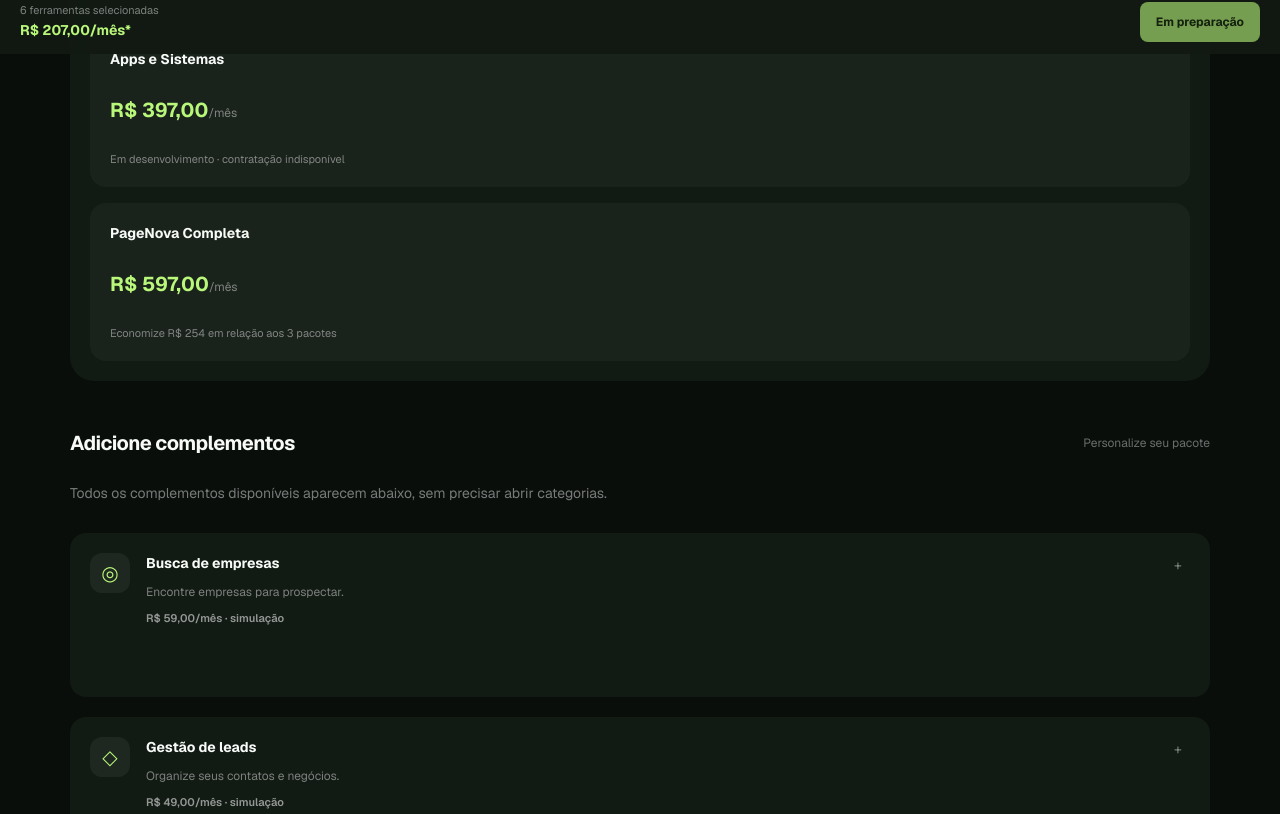
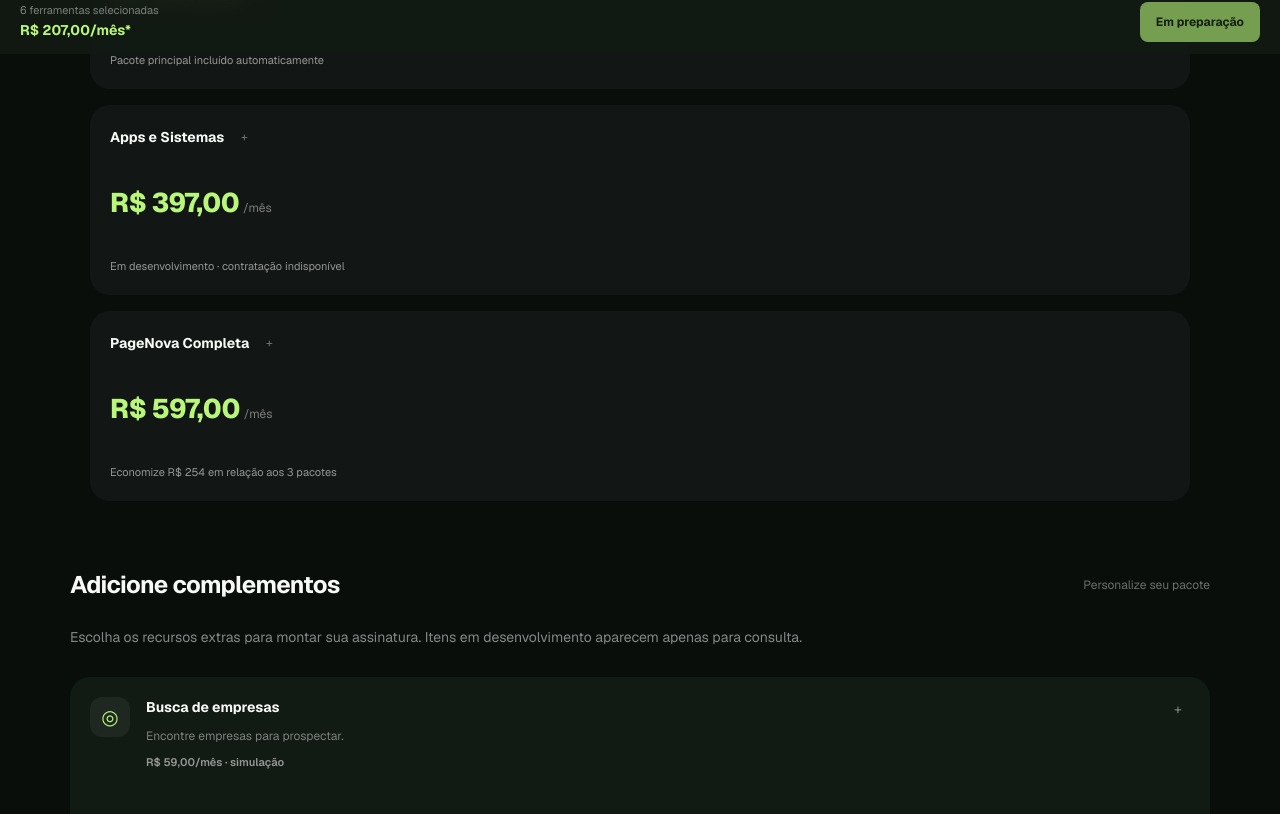
Before and after one commit to dramaflix2026-stack/pagenova-ai, a Next.js app in the folder frontend/: page /configurador-preview in a window 1280 px wide. Shown: the part 746-1560 px from the top of the page. Built offline with nearby package versions, Linux system fonts and the light colour scheme.

Commit message:
style(commercial): refine premium hierarchy, card rhythm, selection states and eliminate NaN prices

```diff
--- a/frontend/src/app/configurador-preview/page.tsx
+++ b/frontend/src/app/configurador-preview/page.tsx
@@ -8,7 +8,7 @@ type Family = "studio" | "crm" | "development";
 type Scenario = "studio" | "crm" | "development" | "all";
 const ownedByScenario:Record<Scenario,string[]>={studio:[],crm:[],development:[],all:[]};
 const baseByScenario:Record<Scenario,string>={studio:"bundle.studio",crm:"bundle.crm",development:"bundle.development",all:"bundle.all"};
-const tabs: {id:Family;label:string}[]=[{id:"studio",label:"Estúdio"},{id:"crm",label:"CRM"},{id:"development",label:"Desenvolvimento"}];
+
 const details:Record<string,{icon:string;description:string}>={
 "studio.sites":{icon:"◈",description:"Sites profissionais criados com IA."},
 "studio.landing":{icon:"▣",description:"Páginas para campanhas e vendas."},
@@ -28,7 +28,7 @@ const details:Record<string,{icon:string;description:string}>={
 };
 
 export default function ConfiguradorPreview(){
- const [family,setFamily]=useState<Family>("studio");
+
  const [scenario,setScenario]=useState<Scenario>("studio");
  const owned=useMemo(()=>expandEntitlements(ownedByScenario[scenario],true),[scenario]);
  const isOwned=(code:string)=>owned.includes(code);
@@ -41,11 +41,11 @@ export default function ConfiguradorPreview(){
  const quote=useMemo(()=>calculatePreviewQuote(normalized),[normalized]);
  const selectedBase=baseByScenario[scenario];
 
- const brl=(cents:number)=>new Intl.NumberFormat("pt-BR",{style:"currency",currency:"BRL"}).format(cents/100);
+ const brl=(cents:number)=>Number.isFinite(cents)?new Intl.NumberFormat("pt-BR",{style:"currency",currency:"BRL"}).format(cents/100):"Em breve";
  const toggle=(code:string)=>{if(isOwned(code)||code===baseByScenario[scenario])return;setSelected(prev=>normalizeSelection(prev.includes(code)?prev.filter(item=>item!==code):[...prev,code],true));};
- const changeScenario=(next:Scenario)=>{setScenario(next);setSelected([baseByScenario[next]]);setExpanded(false);setFamily(next==="studio"?"crm":"studio");};
+ const changeScenario=(next:Scenario)=>{setScenario(next);setSelected([baseByScenario[next]]);setExpanded(false);};
 
- const bundles=MODULAR_CATALOG.filter(item=>item.code.startsWith("bundle.")&&item.code!==baseByScenario[scenario]&&item.code!=="bundle.all");
+
  return <main className="min-h-screen bg-[#090e0b] text-[#f7faf6]">
  <div className="mx-auto max-w-[1180px] px-5 pb-28 sm:px-8 lg:pb-16">
  <header className="flex items-center justify-between gap-3 border-b border-white/10 py-6">
@@ -57,12 +57,12 @@ export default function ConfiguradorPreview(){
  <h1 className="mt-3 max-w-[760px] text-[clamp(2.2rem,4.3vw,3.8rem)] font-extrabold leading-[1.12] tracking-[-.045em]">Escolha as ferramentas.<br/><span className="text-[#b9f77a]">A gente simplifica o resto.</span></h1>
  <p className="mt-4 max-w-[590px] text-sm leading-7 text-white/55 sm:text-base">Monte seu espaço de trabalho com as soluções que fazem sentido para o seu negócio.</p>
  </section>
- <section aria-label="Escolha do pacote principal" className="mb-12 rounded-[24px] border border-white/10 bg-[#121a14] p-5 shadow-[0_18px_60px_rgba(0,0,0,0.18)] sm:p-7 lg:mb-14">
- <div className="mb-4 flex flex-wrap items-center justify-between gap-2"><h2 className="text-base font-bold">Escolha seu pacote principal</h2><span className="text-[11px] text-white/45">Valores mensais para novos clientes · sem cobrança nesta prévia</span></div>
- <div className="grid gap-4 sm:grid-cols-2 lg:grid-cols-4">
- {([{id:"studio",label:"PageNova Studio",price:20700},{id:"crm",label:"PageNova CRM",price:24700},{id:"development",label:"Apps e Sistemas",price:39700},{id:"all",label:"PageNova Completa",price:59700}] as const).map(option=><button key={option.id} type="button" onClick={()=>changeScenario(option.id)} aria-pressed={scenario===option.id} className={"flex min-h-[158px] flex-col justify-between rounded-2xl border p-5 text-left shadow-[0_8px_24px_rgba(0,0,0,0.12)] transition-all duration-200 hover:-translate-y-0.5 sm:p-5 "+(scenario===option.id?"border-[#b9f77a] bg-[#1b2c1c]":"border-white/10 bg-white/[0.035] hover:border-[#b9f77a]/40")}>
- <span className="block text-sm font-bold">{option.label}</span><strong className="mt-2 block text-xl text-[#b9f77a]">{brl(option.price)}<span className="text-xs font-normal text-white/45">/mês</span></strong>
- <span className="mt-2 block text-[11px] text-white/45">{option.id==="all"?"Economize R$ 254 em relação aos 3 pacotes":option.id==="development"?"Em desenvolvimento · contratação indisponível":"Pacote principal incluído automaticamente"}</span>
+ <section aria-label="Escolha do pacote principal" className="mb-12 rounded-[28px] border border-white/[0.12] bg-gradient-to-br from-[#18221a] via-[#121a14] to-[#101711] p-5 shadow-[0_24px_80px_rgba(0,0,0,0.24)] sm:p-8 lg:mb-14">
+ <div className="mb-7 flex flex-wrap items-center justify-between gap-3"><h2 className="text-base font-bold">Escolha seu pacote principal</h2><span className="text-[11px] text-white/45">Valores mensais para novos clientes · sem cobrança nesta prévia</span></div>
+ <div className="grid gap-4 sm:grid-cols-2 xl:grid-cols-4">
+ {([{id:"studio",label:"PageNova Studio",price:20700},{id:"crm",label:"PageNova CRM",price:24700},{id:"development",label:"Apps e Sistemas",price:39700},{id:"all",label:"PageNova Completa",price:59700}] as const).map(option=><button key={option.id} type="button" onClick={()=>changeScenario(option.id)} aria-pressed={scenario===option.id} className={"relative flex min-h-[190px] flex-col justify-between gap-4 overflow-hidden rounded-[20px] border p-5 text-left shadow-[0_8px_24px_rgba(0,0,0,0.12)] transition-all duration-200 hover:-translate-y-0.5 focus-visible:outline focus-visible:outline-2 focus-visible:outline-[#b9f77a] sm:p-6 "+(scenario===option.id?"border-[#b9f77a] bg-[#203421] shadow-[0_0_0_1px_rgba(185,247,122,0.14),0_14px_35px_rgba(0,0,0,0.24)]":"border-white/10 bg-white/[0.035] hover:border-[#b9f77a]/40")}>
+ <span className="flex items-center justify-between gap-2"><span className="block text-sm font-bold">{option.label}</span><span className={"grid h-6 w-6 shrink-0 place-items-center rounded-full border text-xs "+(scenario===option.id?"border-[#b9f77a] bg-[#b9f77a] text-[#12200e]":"border-white/20 text-white/40")}>{scenario===option.id?"✓":"+"}</span></span><strong className="block text-[27px] font-extrabold tracking-tight text-[#b9f77a]">{brl(option.price)}<span className="ml-1 text-xs font-normal tracking-normal text-white/45">/mês</span></strong>
+ <span className="block text-[11px] leading-[1.6] text-white/55">{option.id==="all"?"Economize R$ 254 em relação aos 3 pacotes":option.id==="development"?"Em desenvolvimento · contratação indisponível":"Pacote principal incluído automaticamente"}</span>
  </button>)}
  </div>
  {scenario==="all"&&<p className="mt-3 text-xs text-[#b9f77a]">Studio + CRM + Apps e Sistemas. Economia de R$ 254/mês (29,8%). Apps e Sistemas ainda não disponível para contratação.</p>}
@@ -70,21 +70,21 @@ export default function ConfiguradorPreview(){
  </section>
  <div className="grid items-start gap-10 lg:grid-cols-[minmax(0,1fr)_330px] lg:gap-10 xl:gap-12">
  <section aria-label="Escolha de ferramentas">
- <div className="mb-6 flex flex-wrap items-center justify-between gap-3"><h2 className="text-xl font-bold tracking-tight">{scenario==="all"?"Tudo incluído no pacote":"Adicione complementos"}</h2><span className="text-xs text-white/40">{scenario==="all"?"Sem cobrança duplicada":"Personalize seu pacote"}</span></div>
- <p className="mb-7 text-sm leading-6 text-white/45">Todos os complementos disponíveis aparecem abaixo, sem precisar abrir categorias.</p>
- <div className="grid gap-5 sm:grid-cols-2">
+ <div className="mb-6 flex flex-wrap items-center justify-between gap-3"><h2 className="text-2xl font-bold tracking-tight">{scenario==="all"?"Tudo incluído no pacote":"Adicione complementos"}</h2><span className="text-xs text-white/40">{scenario==="all"?"Sem cobrança duplicada":"Personalize seu pacote"}</span></div>
+ <p className="mb-7 text-sm leading-6 text-white/50">Escolha os recursos extras para montar sua assinatura. Itens em desenvolvimento aparecem apenas para consulta.</p>
+ <div className="grid auto-rows-fr gap-5 sm:grid-cols-2">
  {(scenario==="all"?MODULAR_CATALOG.filter(item=>!item.code.startsWith("bundle.")):MODULAR_CATALOG.filter(item=>!item.code.startsWith("bundle.")&&item.family!==scenario)).map(item=>{
  const active=selected.includes(item.code);const included=!active&&granted.includes(item.code);const alreadyOwned=isOwned(item.code);const disabled=item.status==="coming_soon";
- return <button key={item.code} type="button" disabled={disabled||included||alreadyOwned||scenario==="all"} onClick={()=>toggle(item.code)} aria-pressed={active||included||alreadyOwned} className={"flex min-h-[164px] items-start gap-4 rounded-2xl border p-5 text-left shadow-[0_8px_24px_rgba(0,0,0,0.10)] transition-all duration-200 hover:-translate-y-0.5 sm:p-6 "+(active?"border-[#b9f77a] bg-[#1b2c1c]":included||alreadyOwned?"border-emerald-500/35 bg-[#16251a]":"border-white/10 bg-[#121a14] hover:border-[#b9f77a]/40")+(disabled?" cursor-not-allowed opacity-45":included||alreadyOwned?" cursor-default":"")}>
+ return <button key={item.code} type="button" disabled={disabled||included||alreadyOwned||scenario==="all"} onClick={()=>toggle(item.code)} aria-pressed={active||included||alreadyOwned} className={"group flex h-full min-h-[180px] items-start gap-4 rounded-[20px] border p-5 text-left shadow-[0_10px_28px_rgba(0,0,0,0.12)] transition-all duration-200 enabled:hover:-translate-y-0.5 enabled:hover:shadow-[0_18px_35px_rgba(0,0,0,0.22)] focus-visible:outline focus-visible:outline-2 focus-visible:outline-[#b9f77a] sm:p-6 "+(active?"border-[#b9f77a] bg-[#1b2c1c]":included||alreadyOwned?"border-emerald-500/35 bg-[#16251a]":"border-white/10 bg-[#121a14] hover:border-[#b9f77a]/40")+(disabled?" cursor-not-allowed opacity-60":included||alreadyOwned?" cursor-default":"")}>
  <span className="grid h-10 w-10 shrink-0 place-items-center rounded-xl bg-white/[0.055] text-xl text-[#b9f77a]">{details[item.code].icon}</span>
- <span className="min-w-0 flex-1"><strong className="block text-[14px] font-bold">{item.title}</strong><span className="mt-2 block text-[12px] leading-5 text-white/45">{details[item.code].description}</span><span className="mt-2 block text-[11px] font-semibold text-white/55">{brl(PREVIEW_PRICES_CENTS[item.code])}/mês · simulação</span><span className="mt-2 block text-[11px] font-semibold text-[#b9f77a]">{included?"Incluído no pacote":disabled?"Em breve":alreadyOwned?"Já contratado":active?"Selecionado":""}</span></span>
+ <span className="min-w-0 flex-1"><strong className="block text-[14px] font-bold">{item.title}</strong><span className="mt-2 block text-[12px] leading-5 text-white/45">{details[item.code].description}</span><span className="mt-2 block text-[11px] font-semibold text-white/55">{Number.isFinite(PREVIEW_PRICES_CENTS[item.code])?`${brl(PREVIEW_PRICES_CENTS[item.code])}/mês · simulação`:"Preço avulso ainda não definido"}</span><span className="mt-3 block text-[11px] font-semibold text-[#b9f77a]">{included?"Incluído no pacote":disabled?"Em breve":alreadyOwned?"Já contratado":active?"Selecionado":""}</span></span>
  <span className={"grid h-6 w-6 shrink-0 place-items-center rounded-md border text-sm "+(active?"border-[#b9f77a] bg-[#b9f77a] text-[#10200c]":"border-white/20 text-white/45")}>{active||included||alreadyOwned?"✓":"+"}</span>
  </button>;
  })}
  </div>
  </section>
  <aside className="min-w-0 self-start lg:sticky lg:top-8" aria-label="Resumo da assinatura">
- <div className="rounded-[24px] border border-[#b9f77a]/15 bg-[#141e16] p-6 shadow-[0_20px_70px_rgba(0,0,0,0.28)] sm:p-7">
+ <div className="rounded-[24px] border border-[#b9f77a]/20 bg-gradient-to-b from-[#1a271b] to-[#121c15] p-6 shadow-[0_20px_70px_rgba(0,0,0,0.28)] sm:p-7">
  <div className="flex items-center justify-between gap-2"><h2 className="text-lg font-bold">Seu pacote</h2><span className="rounded-full bg-[#b9f77a]/10 px-2.5 py-1 text-xs font-semibold text-[#b9f77a]">{toolCount} {toolCount===1?"ferramenta":"ferramentas"}</span></div>
  <p className="mt-2 text-xs leading-5 text-white/45">Personalize sua assinatura. {owned.length>0?"Itens já contratados não entram na simulação de cobrança.":""}</p>
  {owned.length>0&&<div className="mt-4 rounded-xl border border-emerald-500/20 bg-emerald-500/[0.06] p-3"><strong className="text-xs text-[#b9f77a]">Já incluído na sua conta (simulação)</strong><p className="mt-1 text-xs text-white/55">{ownedByScenario[scenario].map(code=>MODULAR_CATALOG.find(item=>item.code===code)?.title).join(" + ")}</p></div>}
```
